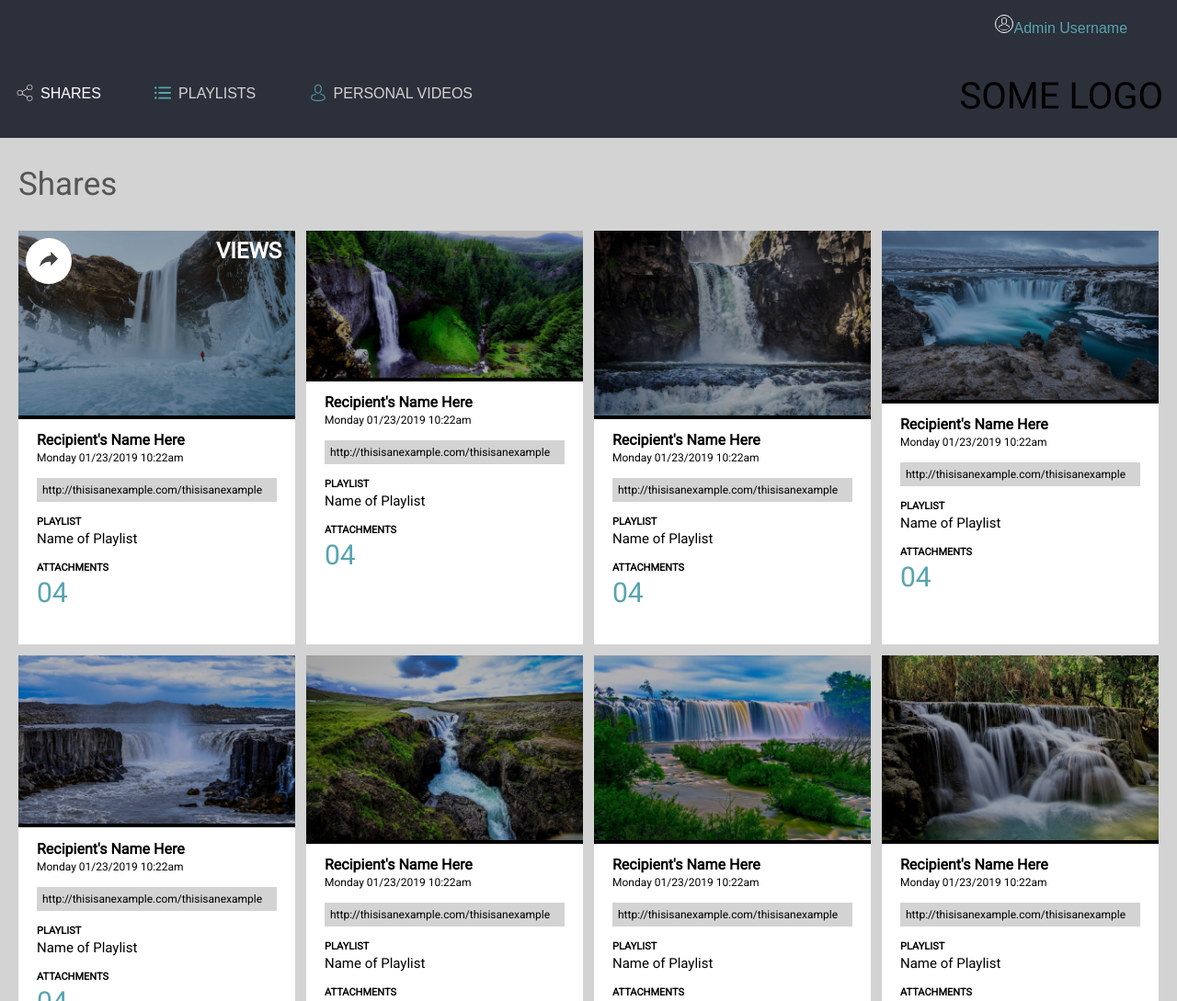
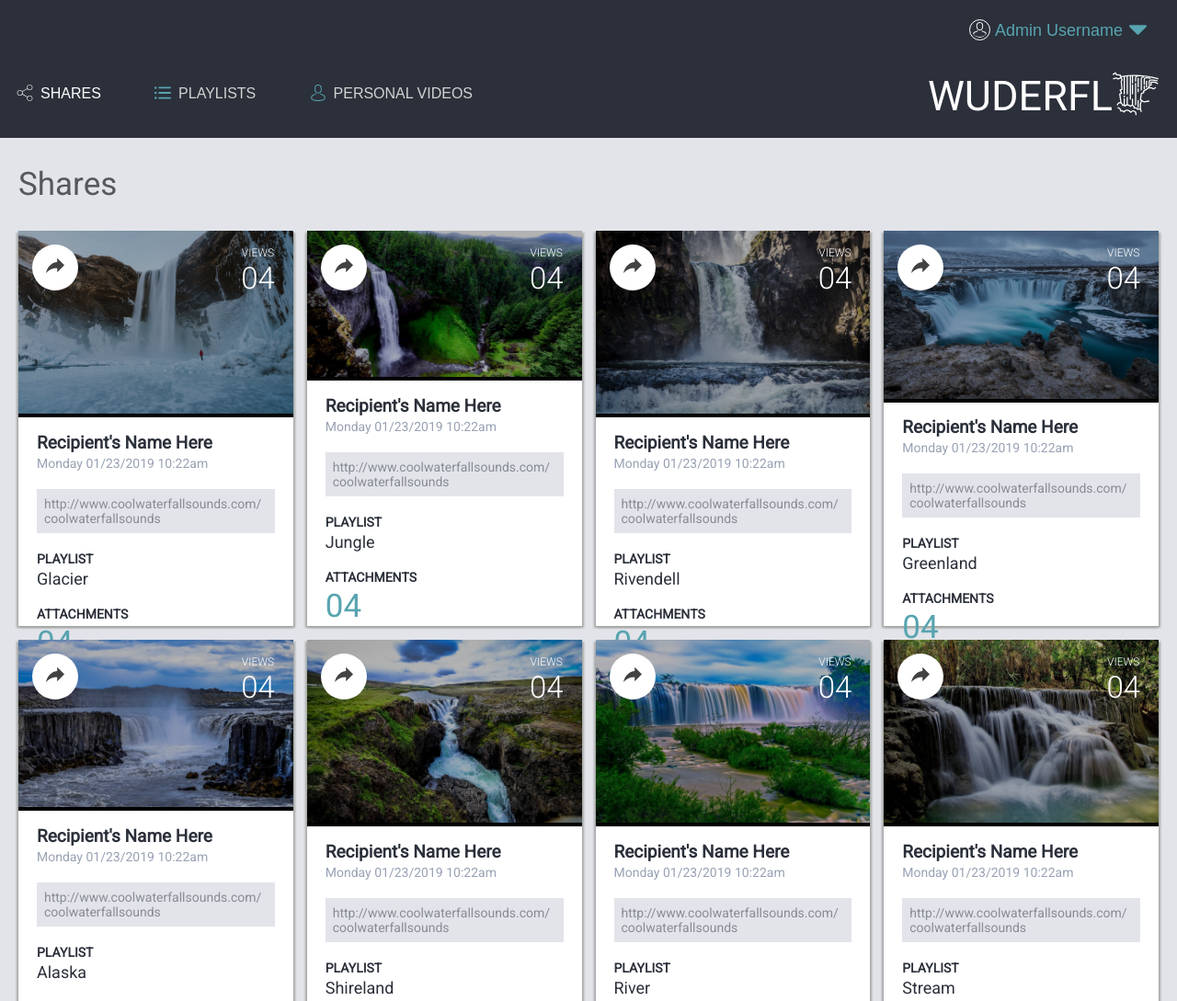
Before and after one commit to kayleenovak/kb-comp-challenge-2, a plain HTML site: page index.html in a window 1280 px wide. Shown: the top 1089 px of the page at 92% size. Drawn offline with Linux system fonts and the light colour scheme.

Commit message:
Add large media query

```diff
--- a/index.html
+++ b/index.html
@@ -4,17 +4,21 @@
   <title>Blah</title>
   <link rel="stylesheet" type="text/css" href="style.css">
   <link href="https://fonts.googleapis.com/css?family=Roboto:300,400" rel="stylesheet">
+  <meta name="viewport" content="width=device-width, initial-scale=1">
 </head>
 <body>
   <header>
+    <input id="toggle-menu" type="checkbox" class="ham-input">
+    <label for="toggle-menu" class="menu-on"><img src="images/list.svg" class="playlist-ham-nav"></label>
+    <label for="toggle-menu" class="menu-off"></label>
     <section class="icon-section">
       <button class="shares-btn"><img src="images/share.svg" class="header-icon shares-icon">SHARES</button>
       <button class="playlists-btn"><img src="images/list.svg" class="header-icon playlists-icon">PLAYLISTS</button>
       <button class="personal-vid-btn"><img src="images/person.svg" class="header-icon personal-vid-icon">PERSONAL VIDEOS</button>
     </section>
     <section class="username-login">
-      <button class="username-btn"><img src="images/person1.svg" class="username-icon">Admin Username</button>
-      <p class="logo">SOME LOGO</p>
+      <button class="username-btn"><img src="images/person1.svg" class="username-icons circle-person">Admin Username<img src="images/down.svg" class="username-icons"></button>
+      <p class="logo-text">WUDERFL<img src="images/waterfall.svg" class="logo"></p>
     </section>
   </header>
   <section class="main-content">
@@ -25,130 +29,144 @@
           <img src="images/wf1.jpg" class="waterfall-img">
           <div class="arrow-btn-views">
             <button class="arrow-btn"><img src="images/arrow-btn.svg" class="arrow-icon"></button>
-            <h2 class="views-heading">VIEWS</h2>
+            <h2 class="views-heading">VIEWS<br><span class="num-views">04<span></h2>
           </div>
         </section>
         <section class="card-content">
           <h2 class="card-header">Recipient's Name Here</h2>
           <p class="date-stamp">Monday 01/23/2019 10:22am</p>
-          <p class="html-link">http://thisisanexample.com/thisisanexample</p>
+          <p class="html-link">http://www.coolwaterfallsounds.com/coolwaterfallsounds</p>
           <h3 class="playlist-heading">PLAYLIST</h3>
-          <p class="name-playlist">Name of Playlist</p>
+          <p class="name-playlist">Glacier</p>
           <h3 class="attachments-heading">ATTACHMENTS</h3>
           <p class="num-attachments">04</p>
         </section>
       </article>
       <article class="card card2">
-              <article class="card card1">
         <section class="images">
           <img src="images/wf2.jpg" class="waterfall-img">
+          <div class="arrow-btn-views">
+            <button class="arrow-btn"><img src="images/arrow-btn.svg" class="arrow-icon"></button>
+            <h2 class="views-heading">VIEWS<br><span class="num-views">04<span></h2>
+          </div>
         </section>
         <section class="card-content">
           <h2 class="card-header">Recipient's Name Here</h2>
           <p class="date-stamp">Monday 01/23/2019 10:22am</p>
-          <p class="html-link">http://thisisanexample.com/thisisanexample</p>
+          <p class="html-link">http://www.coolwaterfallsounds.com/coolwaterfallsounds</p>
           <h3 class="playlist-heading">PLAYLIST</h3>
-          <p class="name-playlist">Name of Playlist</p>
+          <p class="name-playlist">Jungle</p>
           <h3 class="attachments-heading">ATTACHMENTS</h3>
           <p class="num-attachments">04</p>
         </section>
       </article>
-      </article>
       <article class="card card3">
-              <article class="card card1">
         <section class="images">
           <img src="images/wf3.jpg" class="waterfall-img">
+          <div class="arrow-btn-views">
+            <button class="arrow-btn"><img src="images/arrow-btn.svg" class="arrow-icon"></button>
+            <h2 class="views-heading">VIEWS<br><span class="num-views">04<span></h2>
+          </div>
         </section>
         <section class="card-content">
           <h2 class="card-header">Recipient's Name Here</h2>
           <p class="date-stamp">Monday 01/23/2019 10:22am</p>
-          <p class="html-link">http://thisisanexample.com/thisisanexample</p>
+          <p class="html-link">http://www.coolwaterfallsounds.com/coolwaterfallsounds</p>
           <h3 class="playlist-heading">PLAYLIST</h3>
-          <p class="name-playlist">Name of Playlist</p>
+          <p class="name-playlist">Rivendell</p>
           <h3 class="attachments-heading">ATTACHMENTS</h3>
           <p class="num-attachments">04</p>
         </section>
       </article>
-      </article>
       <article class="card card4">
-              <article class="card card1">
         <section class="images">
           <img src="images/wf4.jpg" class="waterfall-img">
+          <div class="arrow-btn-views">
+            <button class="arrow-btn"><img src="images/arrow-btn.svg" class="arrow-icon"></button>
+            <h2 class="views-heading">VIEWS<br><span class="num-views">04<span></h2>
+          </div>
         </section>
         <section class="card-content">
           <h2 class="card-header">Recipient's Name Here</h2>
           <p class="date-stamp">Monday 01/23/2019 10:22am</p>
-          <p class="html-link">http://thisisanexample.com/thisisanexample</p>
+          <p class="html-link">http://www.coolwaterfallsounds.com/coolwaterfallsounds</p>
           <h3 class="playlist-heading">PLAYLIST</h3>
-          <p class="name-playlist">Name of Playlist</p>
+          <p class="name-playlist">Greenland</p>
           <h3 class="attachments-heading">ATTACHMENTS</h3>
           <p class="num-attachments">04</p>
         </section>
       </article>
-      </article>
       <article class="card card5">
-              <article class="card card1">
         <section class="images">
           <img src="images/wf5.jpg" class="waterfall-img">
+          <div class="arrow-btn-views">
+            <button class="arrow-btn"><img src="images/arrow-btn.svg" class="arrow-icon"></button>
+            <h2 class="views-heading">VIEWS<br><span class="num-views">04<span></h2>
+          </div>
         </section>
         <section class="card-content">
           <h2 class="card-header">Recipient's Name Here</h2>
           <p class="date-stamp">Monday 01/23/2019 10:22am</p>
-          <p class="html-link">http://thisisanexample.com/thisisanexample</p>
+          <p class="html-link">http://www.coolwaterfallsounds.com/coolwaterfallsounds</p>
           <h3 class="playlist-heading">PLAYLIST</h3>
-          <p class="name-playlist">Name of Playlist</p>
+          <p class="name-playlist">Alaska</p>
           <h3 class="attachments-heading">ATTACHMENTS</h3>
           <p class="num-attachments">04</p>
         </section>
       </article>
-      </article>
       <article class="card card6">
-              <article class="card card1">
         <section class="images">
           <img src="images/wf6.jpg" class="waterfall-img">
+          <div class="arrow-btn-views">
+            <button class="arrow-btn"><img src="images/arrow-btn.svg" class="arrow-icon"></button>
+            <h2 class="views-heading">VIEWS<br><span class="num-views">04<span></h2>
+          </div>
         </section>
         <section class="card-content">
           <h2 class="card-header">Recipient's Name Here</h2>
           <p class="date-stamp">Monday 01/23/2019 10:22am</p>
-          <p class="html-link">http://thisisanexample.com/thisisanexample</p>
+          <p class="html-link">http://www.coolwaterfallsounds.com/coolwaterfallsounds</p>
           <h3 class="playlist-heading">PLAYLIST</h3>
-          <p class="name-playlist">Name of Playlist</p>
+          <p class="name-playlist">Shireland</p>
           <h3 class="attachments-heading">ATTACHMENTS</h3>
           <p class="num-attachments">04</p>
         </section>
       </article>
-      </article>
       <article class="card card7">
-              <article class="card card1">
         <section class="images">
           <img src="images/wf7.jpg" class="waterfall-img">
+          <div class="arrow-btn-views">
+            <button class="arrow-btn"><img src="images/arrow-btn.svg" class="arrow-icon"></button>
+            <h2 class="views-heading">VIEWS<br><span class="num-views">04<span></h2>
+          </div>
         </section>
         <section class="card-content">
           <h2 class="card-header">Recipient's Name Here</h2>
           <p class="date-stamp">Monday 01/23/2019 10:22am</p>
-          <p class="html-link">http://thisisanexample.com/thisisanexample</p>
+          <p class="html-link">http://www.coolwaterfallsounds.com/coolwaterfallsounds</p>
           <h3 class="playlist-heading">PLAYLIST</h3>
-          <p class="name-playlist">Name of Playlist</p>
+          <p class="name-playlist">River</p>
           <h3 class="attachments-heading">ATTACHMENTS</h3>
           <p class="num-attachments">04</p>
         </section>
       </article>
-      </article>
       <article class="card card8">
-        <article class="card card1">
           <section class="images">
             <img src="images/wf8.jpg" class="waterfall-img">
+            <div class="arrow-btn-views">
+              <button class="arrow-btn"><img src="images/arrow-btn.svg" class="arrow-icon"></button>
+              <h2 class="views-heading">VIEWS<br><span class="num-views">04<span></h2>
+          </div>
           </section>
           <section class="card-content">
             <h2 class="card-header">Recipient's Name Here</h2>
             <p class="date-stamp">Monday 01/23/2019 10:22am</p>
-            <p class="html-link">http://thisisanexample.com/thisisanexample</p>
+            <p class="html-link">http://www.coolwaterfallsounds.com/coolwaterfallsounds</p>
             <h3 class="playlist-heading">PLAYLIST</h3>
-            <p class="name-playlist">Name of Playlist</p>
+            <p class="name-playlist">Stream</p>
             <h3 class="attachments-heading">ATTACHMENTS</h3>
             <p class="num-attachments">04</p>
           </section>
-        </article>
       </article>
     </section>
   </section>
--- a/style.css
+++ b/style.css
@@ -14,6 +14,14 @@ header {
   position: relative;
 }
 
+.menu-on {
+  display: none;
+}
+
+.ham-input {
+  display: none;
+}
+
 .icon-section {
   align-items: center;
   bottom: 0;
@@ -22,6 +30,218 @@ header {
   justify-content: space-between;
   margin-left: 20px;
   position: absolute;
+  width: 600px;
+}
+
+button {
+  background: none;
+  border: none;
+  font-size: 22px;
+}
+
+.shares-btn {
+  color: white;
+}
+
+.personal-vid-btn,
+.playlists-btn {
+  color: lightgrey;
+}
+
+.header-icon {
+  height: 22px;
+  position: relative;
+  top: 3px;
+  right: 8px;
+}
+
+.playlists-icon {
+  color: #58A4B0;
+}
+
+.username-login {
+  float: right;
+  align-content: right;
+  margin: 5px 20px 0 0;
+}
+
+.username-icons {
+  height: 23px;
+  padding: 2px;
+  margin: 5px;
+  position: relative;
+  top: 10px;
+}
+
+.circle-person {
+  border-radius: 13px;
+  border: 1px solid white;
+}
+
+.username-btn {
+  color: #58A4B0;
+  margin-bottom: 0px;
+  display: block;
+  float: right;
+  font-size: 18px;
+}
+
+.logo-text {
+  font-size: 52px;
+  color: white;
+  margin-top: 65px;
+}
+
+.logo {
+  height: 52px;
+  position: relative;
+  top: 7px;
+}
+
+.main-content {
+  background-color: #e2e4e9;
+  margin: 0;
+  padding: 30px 0 20px 0;
+}
+
+.shares-heading {
+  color: #56585E;
+  font-size: 35px;
+  font-weight: 400;
+  margin: 0 0 30px 20px;
+}
+
+.card-section {
+  display: grid;
+  grid-gap: 15px;
+  grid-template-columns: repeat(auto-fill, minmax(330px, 2fr));
+  margin: 0 20px;
+}
+
+.card {
+  display: grid;
+  grid-template-areas: 'photo'
+                       'card-content';
+  grid-template-rows: 1fr 2fr;
+  height: 430px;
+  box-shadow: 2px 2px 2px #A6A8A6, -2px 2px 2px #A6A8A6;
+  background-color: white;
+}
+
+.card1 {
+  padding: 0;
+}
+
+.images {
+  grid-area: photo;
+  position: relative;
+  background: black;
+}
+
+.waterfall-img {
+  object-fit: cover;
+  overflow: hidden;
+  max-height: 100%;
+  width: 100%;
+  opacity: .7;
+}
+
+.arrow-btn-views {
+  width: 100%;
+  position: absolute;
+  display: flex;
+  justify-content: space-between;
+  top: 0px;
+  left: 0px;
+  margin: 0px;
+  padding: 10px 20px 8px 15px;
+}
+
+.views-heading {
+  margin: 0;
+  color: white;
+  text-align: center;
+  font-weight: 300;
+  font-size: 12px;
+  line-height: 28px;
+}
+
+.num-views {
+  font-size: 33px;
+}
+
+.arrow-btn {
+  background: white;
+  height: 50px;
+  width: 50px;
+  border-radius: 25px;
+  margin-top: 5px;
+}
+
+.arrow-icon {
+  height: 20px;
+  margin: 0;
+}
+
+.card-content {
+  grid-area: card-content;
+  padding: 0 20px 20px 20px;
+}
+
+.card-header {
+  font-size: 19px;
+  margin-bottom: 3px;
+  color: #2b303a;
+}
+
+.date-stamp {
+  font-size: 14px;
+  margin: 0;
+  color: #98a1b3;
+}
+
+.html-link {
+  font-size: 14px;
+  background-color: #e2e4e9;
+  color: #878C96;
+  padding: 8px;
+  margin: 20px 0;
+  word-break: break-all;
+}
+
+.playlist-heading {
+  font-size: 14px;
+  margin-bottom: 3px;
+  color: #2b303a;
+}
+
+.name-playlist {
+  font-size: 18px;
+  margin: 0;
+  color: #2b303a;
+}
+
+.attachments-heading {
+  font-size: 14px;
+  margin: 20px 0 3px 0;
+  color: #2b303a;
+}
+
+.num-attachments {
+  font-size: 35px;
+  color: #58A4B0;
+  margin: 0px;
+}
+
+@media screen and (max-width: 1440px) {
+  .card-section {
+  display: grid;
+  grid-gap: 15px;
+  grid-template-columns: repeat(auto-fill, minmax(275px, 2fr));
+  margin: 0 20px;
+}
+
+.icon-section {
   width: 500px;
 }
 
@@ -51,14 +271,6 @@ button {
   color: #58A4B0;
 }
 
-.username-login {
-  display: flex;
-  flex-direction: column;
-  position: absolute;
-  right: 15px;
-  top: 15px;
-}
-
 .username-icon {
   border-radius: 10px;
   border: 1px solid white;
@@ -68,155 +280,119 @@ button {
 
 .username-btn {
   color: #58A4B0;
+  margin-bottom: 0px;
+  display: block;
+  float: right;
+}
+
+.logo-text {
+  font-size: 45px;
+  color: white;
+  margin-top: 65px;
 }
 
 .logo {
-  font-size: 40px;
+  height: 50px;
+  position: relative;
+  top: 7px;
+}
 }
 
-.main-content {
-  background-color: lightgrey;
-  margin: 0;
-  padding-top: 30px;
+@media screen and (max-width: 909px) {
+  .icon-section {
+  bottom: 0;
+  height: 150px;
+  width: 250px;
+  padding: 29px 0px;
+  display: block;
+  align-content: center;
 }
 
-.shares-heading {
-  color: #545653;
-  font-size: 35px;
-  font-weight: 400;
-  margin: 0 0 30px 20px;
+.playlists-btn {
+  display: block;
+  margin-bottom: 10px;
 }
 
-.card-section {
-  display: grid;
-  grid-gap: 12px;
-  grid-template-columns: repeat(auto-fit, minmax(275px, 1fr));
-  margin: 0 20px;
+.shares-btn {
+  display: block;
+  margin-bottom: 10px;
 }
 
-.card {
-  display: grid;
-  grid-template-areas: 'photo'
-                       'card-content';
-  grid-template-rows: 1fr 2fr;
-  height: 450px;
+.personal-vid-btn {
+  display: block;
 }
 
-.card1 {
-  padding: 0;
-  background-color: white;
+.logo-text {
+  font-size: 45px;
+  color: white;
+  margin-top: 46px;
 }
 
-.images {
-  grid-area: photo;
+.header-icon {
+  height: 18px;
   position: relative;
-  background: black;
+  top: 3px;
+  right: 8px;
+}
 }
 
-.waterfall-img {
-  object-fit: cover;
-  overflow: hidden;
-  max-height: 100%;
-  width: 100%;
-  opacity: .7;
+@media screen and (max-width: 619px) {
+  .menu-on {
+    display: inline;
+    display: absolute;
+    top: 0;
+    left: 0;
+    z-index: 5;
+    font-size: 24px;
+
   }
 
-.arrow-btn-views {
-  width: 100%;
-  position: absolute;
-  display: flex;
-  justify-content: space-between;
-  top: 0px;
-  left: 0px;
-  margin: 0px;
-  padding: 8px 15px 8px 8px;
+  .ham-input {
+    display: inline;
+    display: absolute;
+    top: 0;
+    left: 0;
   }
 
-.views-heading {
-  margin: 0;
-  color: white;
+  .icon-section {
+    position: fixed;
+    top: 0;
+    left: 10px;
+    z-index: 2;
+    height: 130px;
+    display: none;
   }
 
-.arrow-btn {
-  background: white;
-  height: 50px;
-  width: 50px;
-  border-radius: 25px;
+  #toggle-menu {
+    display: none;
   }
 
-.arrow-icon {
-  height: 20px;
-  margin: 0;
+  #toggle-menu:checked ~ .icon-section {
+    display: block;
   }
 
-.card-content {
-  grid-area: card-content;
-  padding: 0 20px 20px 20px;
+  #toggle-menu:checked ~ .menu-off {
+    display: block;
   }
 
-.card-header {
-  font-size: 16px;
-  margin-bottom: 3px;
+  .menu-off {
+    display: block;
+    position: absolute;
+    width: 100%;
+    top: 0;
+    right: 0;
+    bottom: 0;
+    left: 0;
+    background-color: #2B303A;
+    z-index: 1;
+    display: none;
   }
 
-.date-stamp {
-  font-size: 12px;
-  margin: 0;
+  .playlist-ham-nav {
+    position: absolute;
+    top: 5px;
+    left: 5px;
+    width: 25px;
+    z-index: 5;
   }
-
-.html-link {
-  font-size: 12px;
-  background-color: lightgrey;
-  padding: 6px;
-  margin-top: 15px;
-  margin-bottom: 15px;
 }
-
-.playlist-heading {
-  font-size: 11px;
-  margin-bottom: 3px;
-}
-
-.name-playlist {
-  font-size: 15px;
-  margin: 0;
-}
-
-.attachments-heading {
-  font-size: 11px;
-  margin: 16px 0 3px 0;
-}
-
-.num-attachments {
-  font-size: 30px;
-  color: #58A4B0;
-  margin: 0px;
-}
-
-.card2 {
-  background-color: white;
-}
-
-.card3 {
-  background-color: white;
-}
-
-.card4 {
-  background-color: white;
-}
-
-.card5 {
-  background-color: white;
-}
-
-.card6 {
-  background-color: white;
-}
-
-.card7 {
-  background-color: white;
-}
-
-.card8 {
-  background-color: white;
-}
```
Also changed, not shown: images/delete.png (added), images/down.svg (added), images/waterfall.svg (added), 1 other file. Lines whose indentation alone changed are shown as unchanged.
